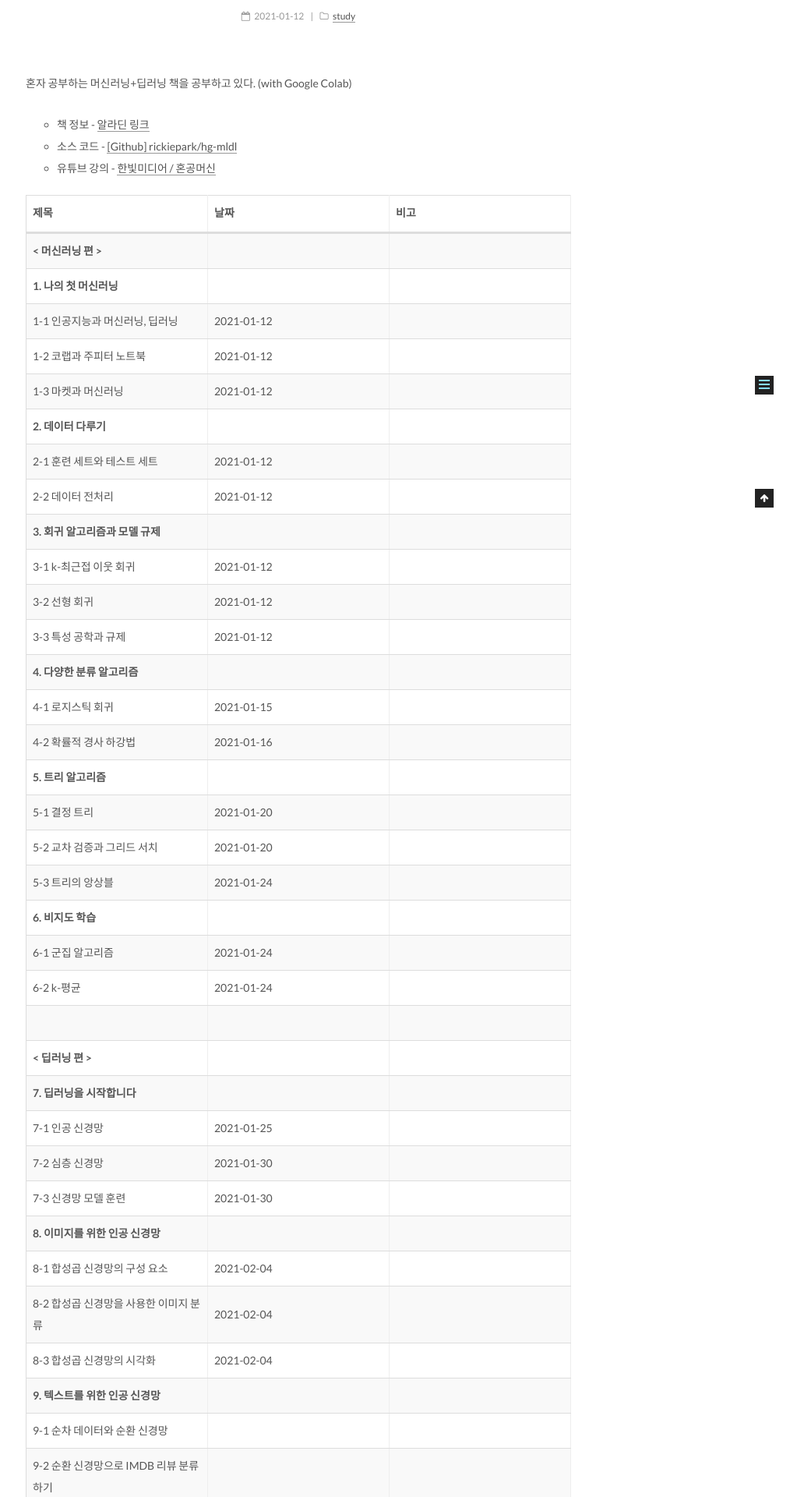
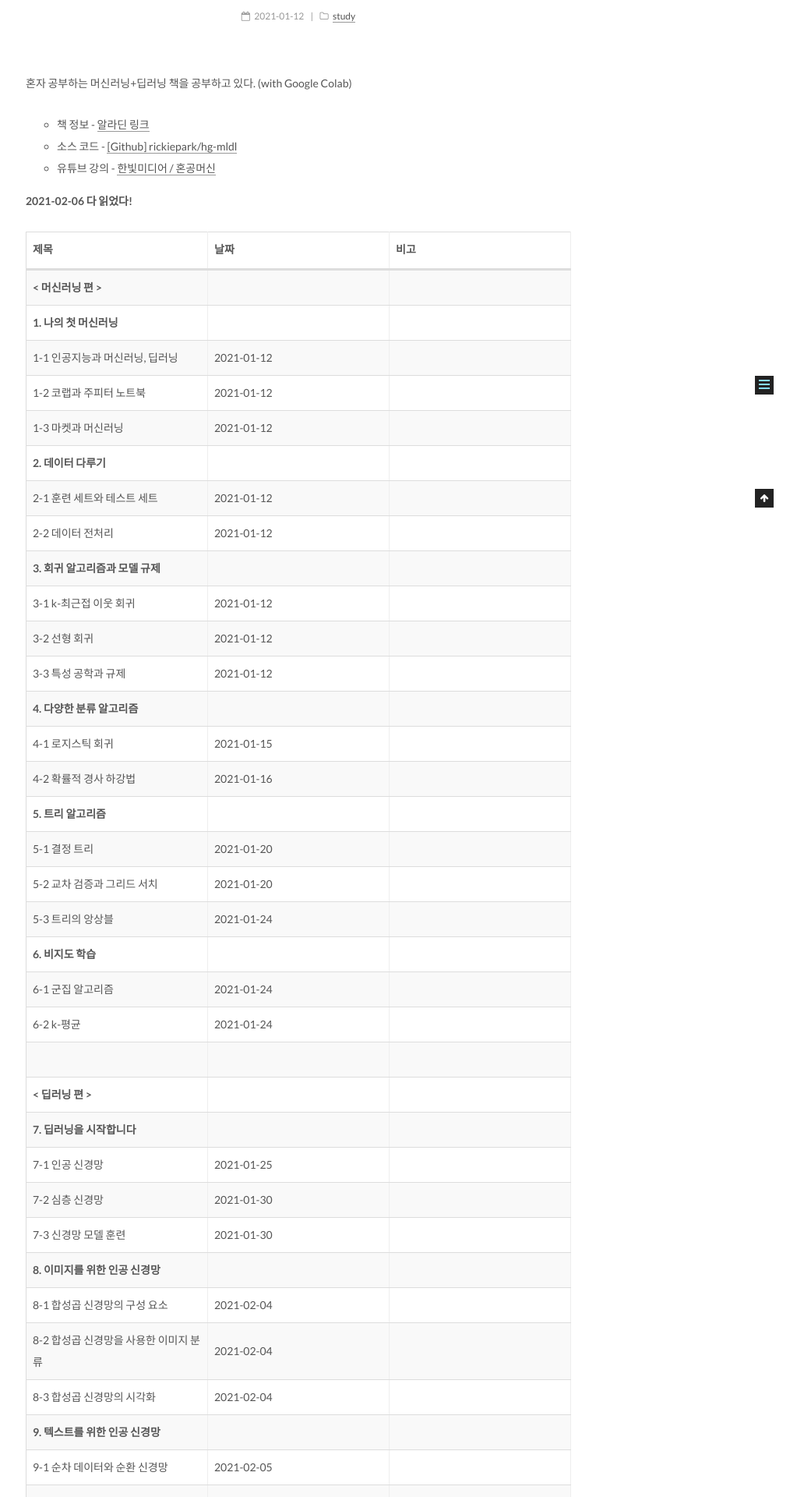
Before and after one commit to ShyRoute/ShyRoute.github.io, a Jekyll site: the page built from _posts/2021-01-12-mldl.md, in a window 1280 px wide. Shown: the part 349-2269 px from the top of the page at 78% size, without its empty margins (257-1280 px from the left). Built offline with Jekyll 4.4.1, drawn with Linux system fonts in a browser that asks for light colours; comment, search, counter and statistics services are not loaded.

Commit message:
Update 2021-01-12-mldl.md

```diff
--- a/_posts/2021-01-12-mldl.md
+++ b/_posts/2021-01-12-mldl.md
@@ -11,6 +11,8 @@ tags:
 - 책 정보 - [알라딘 링크](https://www.aladin.co.kr/shop/wproduct.aspx?ItemId=257932080)
 - 소스 코드 - [[Github] rickiepark/hg-mldl](https://github.com/rickiepark/hg-mldl)
 - 유튜브 강의 - [한빛미디어 / 혼공머신](https://www.youtube.com/playlist?list=PLVsNizTWUw7HpqmdphX9hgyWl15nobgQX)
+
+**2021-02-06 다 읽었다!**
 
 |제목|날짜|비고|
 |---|---|---|
@@ -47,6 +49,6 @@ tags:
 |8-2 합성곱 신경망을 사용한 이미지 분류|2021-02-04||
 |8-3 합성곱 신경망의 시각화|2021-02-04||
 |**9. 텍스트를 위한 인공 신경망**|
-|9-1 순차 데이터와 순환 신경망|||
-|9-2 순환 신경망으로 IMDB 리뷰 분류하기|||
-|9-3 LSTM과 GRU 셀|||
+|9-1 순차 데이터와 순환 신경망|2021-02-05||
+|9-2 순환 신경망으로 IMDB 리뷰 분류하기|2021-02-05||
+|9-3 LSTM과 GRU 셀|2021-02-06||
```
